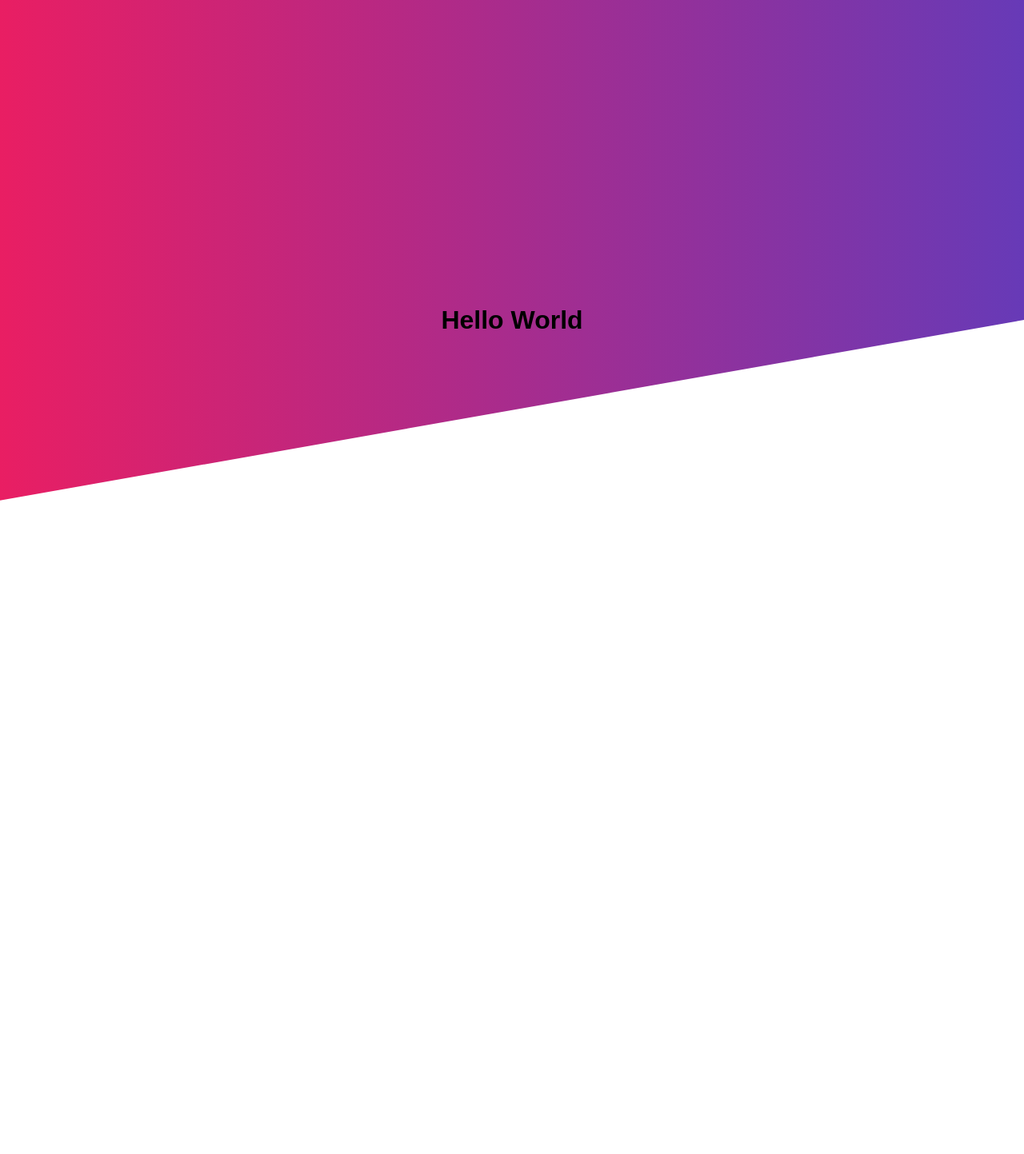
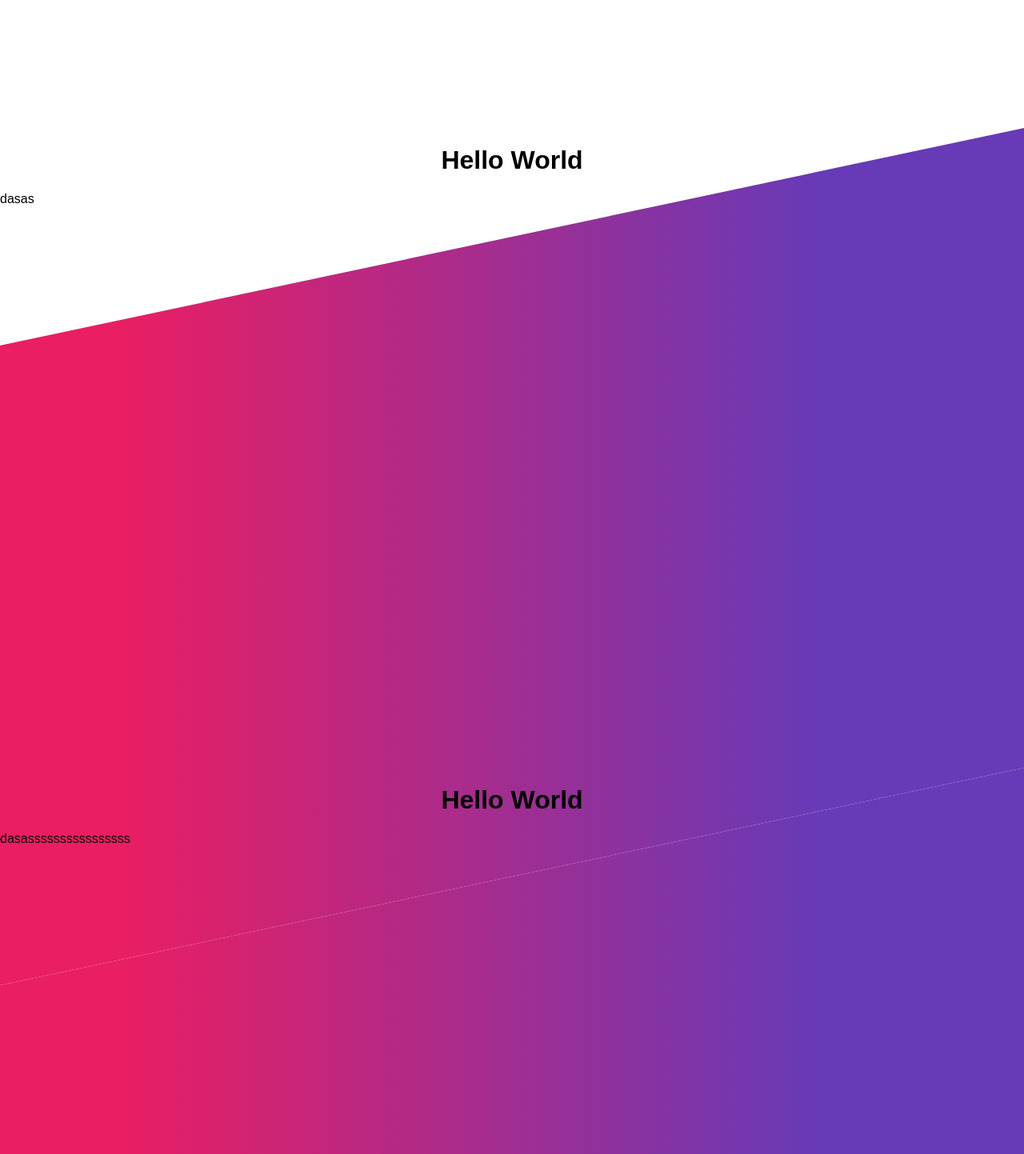
Before and after one commit to saratonite/css-workshops, a website: page src/skewed-edges/index.html in a window 1280 px wide. Shown: the top 1443 px of the page at 80% size. Before the commit the page ends 800 px from the top, so only its background shows below. Drawn offline with Linux system fonts and the light colour scheme.

Commit message:
:cat: Skewed

```diff
--- a/src/skewed-edges/index.html
+++ b/src/skewed-edges/index.html
@@ -8,11 +8,22 @@
     <link rel="stylesheet" href="style.css">
 </head>
 <body>
-    <div class="skewed">
 
-    </div>
     <div class="content">
         <h1>Hello World</h1>
+        <div class="skewed">
+            dasas
+        </div>
     </div>
+
+    <div class="content">
+        <h1>Hello World</h1>
+        <div class="skewed">
+            dasassssssssssssssss
+        </div>
+    </div>
+
+
+
 </body>
 </html>
--- a/src/skewed-edges/style.css
+++ b/src/skewed-edges/style.css
@@ -9,24 +9,28 @@ html,body{
     height: 50vh;
     width: 100%;
     position: relative;
-    background: linear-gradient(to right, #E91E63 0%, #673AB7 100%);
+
+    /* background: linear-gradient(to right, #E91E63 0%, #673AB7 100%); */
 }
-.skewed:after{
+.skewed::after{
     content: '';
     width: 100%;
-    height: 100%;
+    height: 100vh;
     position: absolute;
     background: inherit;
     z-index: -1;
     bottom: 0;
+    top:0;
+    left: 0;
     transform-origin: right bottom;
-    transform: skewY(-10deg);
+    transform: translateY(-10%) skewY(-12deg);
+    background: linear-gradient(to right, #E91E63 12%, #673AB7 80%);
 }
 
 /*The content div */
 
 .content {
-    position: absolute;
+    position: relative;
     width: 100%;
     height: 100vh;
     top: 0;
```
Also changed, not shown: src/index.html (deleted, +0 -9 lines).
